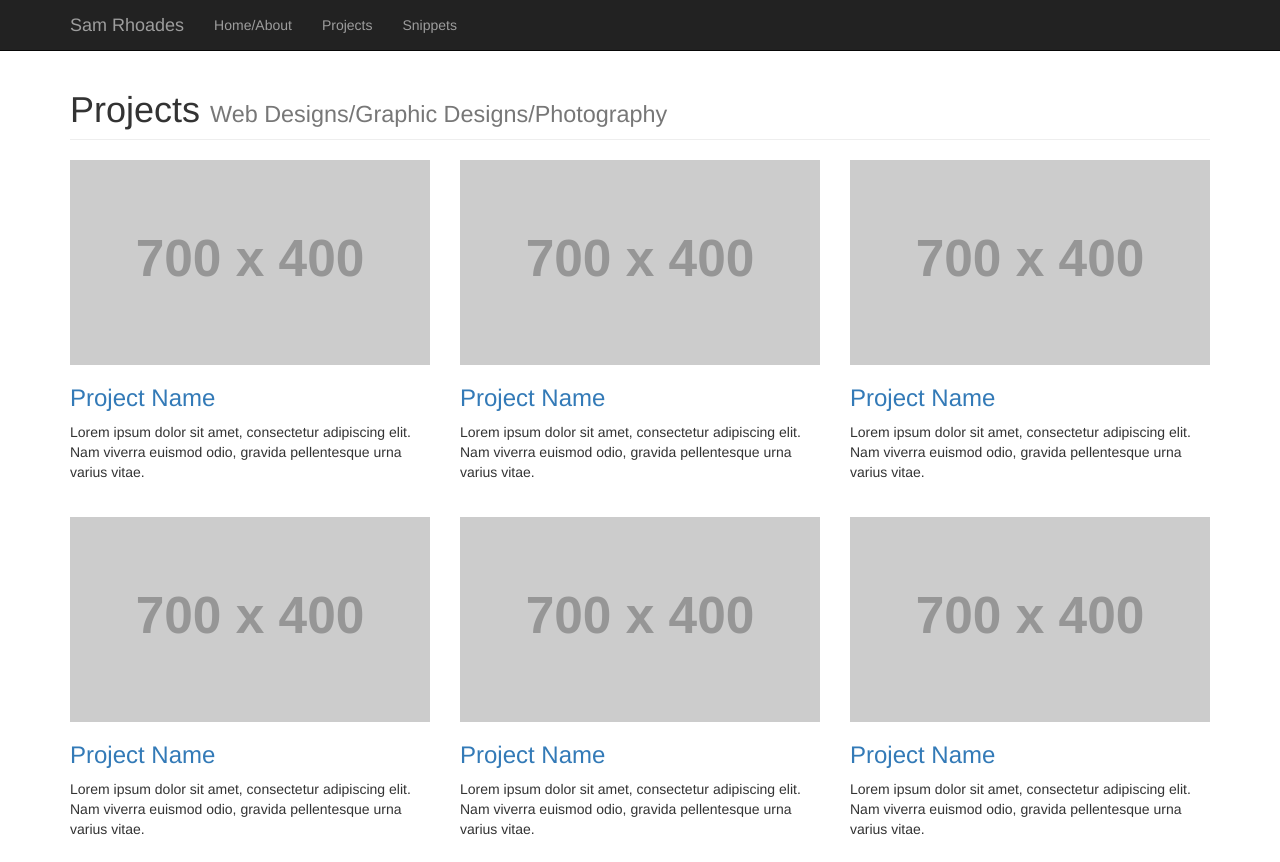
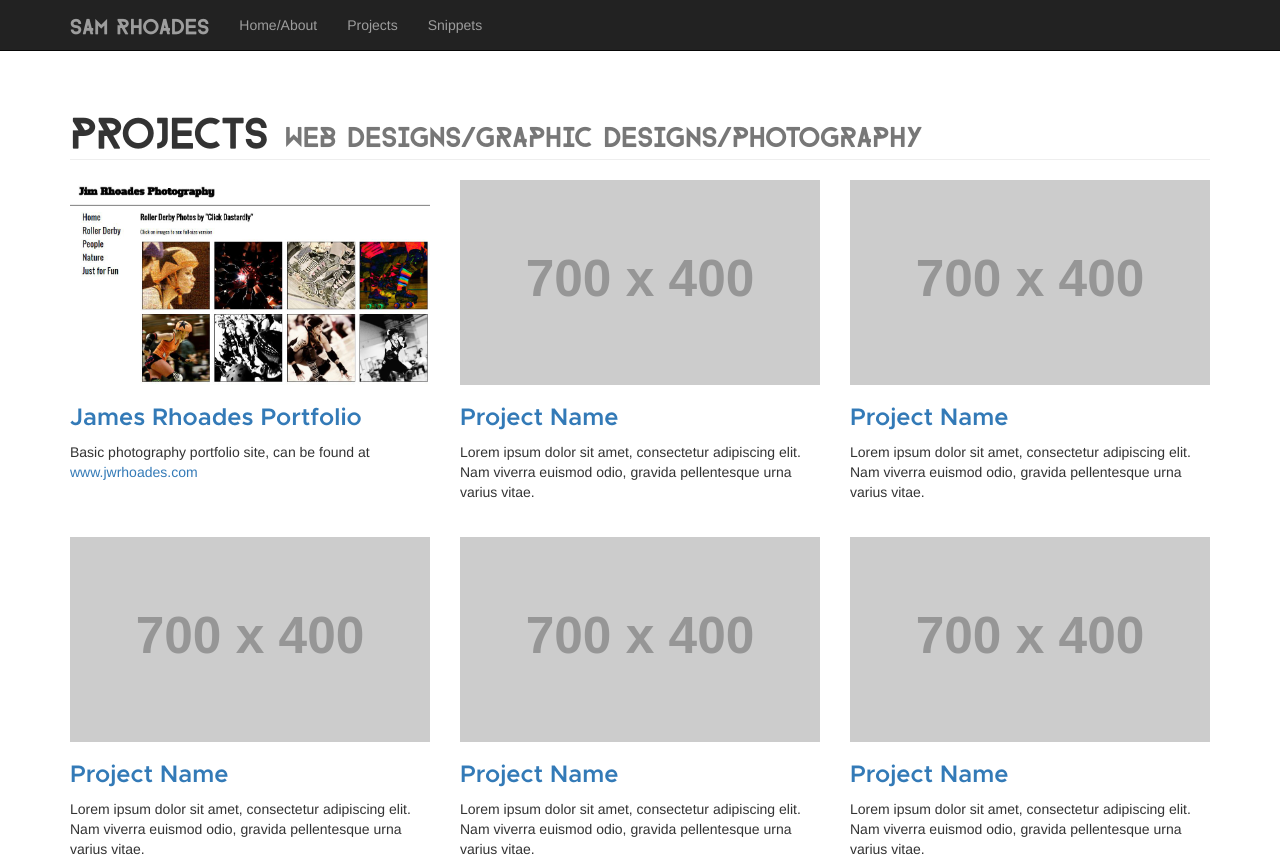
Before and after one commit to eastboundtraffic/portfolio, a plain HTML site: page pages/projects.html in a window 1280 px wide. Shown: the top 862 px of the page. Drawn offline with Linux system fonts and the light colour scheme; files that its build step writes are made by us from their sources; placeholder pictures from the web are drawn by us.

Commit message:
More images/ styling.
Trying to decide what to do with gallery. Considering branching to test a modal solution.

```diff
--- a/pages/projects.html
+++ b/pages/projects.html
@@ -18,7 +18,7 @@
 
  <!-- Stylesheet -->
  <link href="../style/portfolio.css" rel="stylesheet" type="text/css">
- <link href="style/homepage.css" rel="stylesheet" type="text/css">
+ <link href="../style/site.css" rel="stylesheet" type="text/css">
 
 </head>
 
@@ -74,12 +74,12 @@
         <div class="row">
             <div class="col-md-4 portfolio-item">
                 <a href="#">
-                    <img class="img-responsive" src="http://placehold.it/700x400" alt="">
+                    <img class="img-responsive" src="../images/jwrhoades.JPG" alt="">
                 </a>
                 <h3>
-                    <a href="#">Project Name</a>
+                    <a href="#">James Rhoades Portfolio</a>
                 </h3>
-                <p>Lorem ipsum dolor sit amet, consectetur adipiscing elit. Nam viverra euismod odio, gravida pellentesque urna varius vitae.</p>
+                <p>Basic photography portfolio site, can be found at <a href= "www.jwrhaodes.com"> www.jwrhoades.com</a></p>
             </div>
             <div class="col-md-4 portfolio-item">
                 <a href="#">
--- a/style/site.css
+++ b/style/site.css
@@ -2,11 +2,20 @@
 /* CSS Document */
 
 @font-face {
-    font-family: moderneSans;
+    font-family: farray;
     src: url(../fonts/FARRAY.otf);
 	font-weight: bold;
 }
+@font-face {
+    font-family: metro;
+    src: url(../fonts/Metropolis.otf);
+	font-weight: bold;
+}
 
-h1 {
-    font-family: moderneSans;
+h1, .navbar-brand {
+    font-family: farray;
 }
+
+h2, h3 {
+	font-family: metro;
+}
```
Also changed, not shown: fonts/BELLABOO.otf (added), fonts/BravoSC.otf (added), fonts/Metropolis.otf (added), images/jwrhoades.JPG (added), images/jwrhoades.PNG (added), 1 other file.
